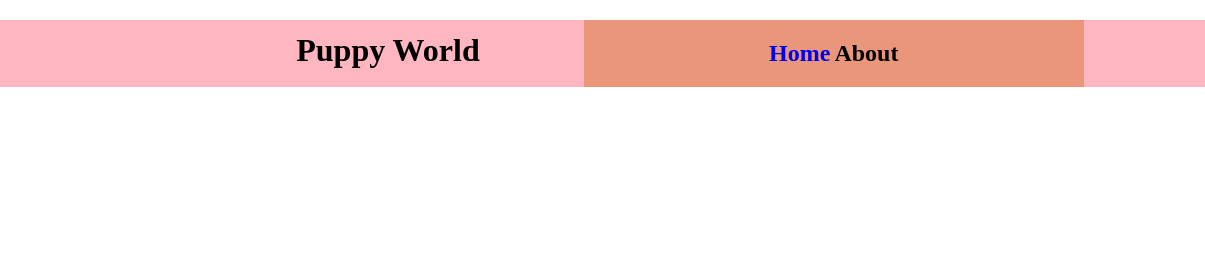
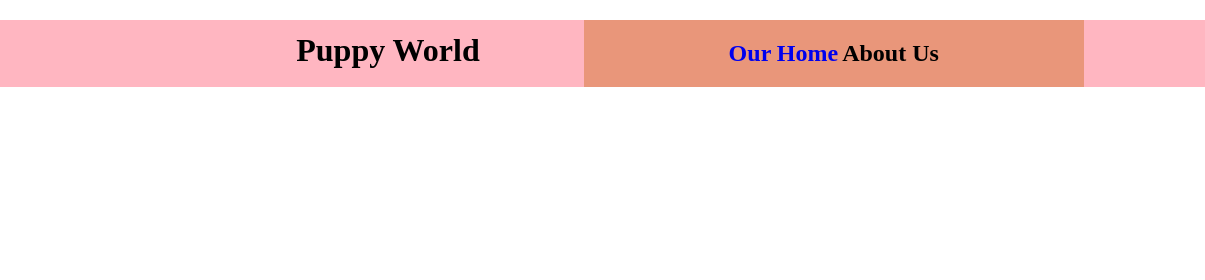
Before and after one commit to aldald2/puppy-web-app, a website: page index.html in a window 1280 px wide. Shown: the top 280 px of the page, 0-1205 px from the left. Drawn offline with Linux system fonts and the light colour scheme.

Commit message:
home and about menu titles changed

```diff
--- a/index.html
+++ b/index.html
@@ -12,10 +12,10 @@
         <h1>Puppy World</h1>
         <nav>
             <h2>
-                <a href="#">Home</a>
+                <a href="#">Our Home</a>
             </h2>
             <h2>
-                <a herf="#">About</a>
+                <a herf="#">About Us</a>
             </h2>
         </nav>
         <img src="./static/images/logo.jpg" width="70px"/>
```
Also changed, not shown: 1 other file.
